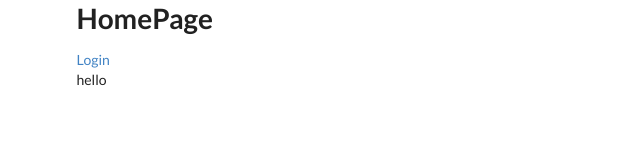
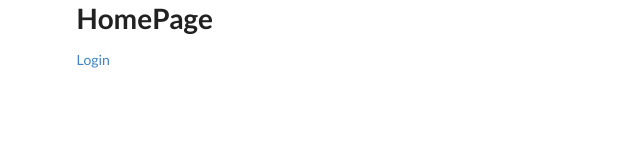
Before and after one commit to lowfi01/bookshop-react-redux-authetication-demo, a React (Create React App) app: page / in a window 1280 px wide. Shown: the top 160 px of the page, without its empty margins (0-640 px from the left). Built offline with nearby package versions, Linux system fonts and the light colour scheme.

Commit message:
Add Semantic ui

```diff
--- a/src/App.js
+++ b/src/App.js
@@ -1,13 +1,12 @@
 import React from "react";
 import { Route } from "react-router-dom";
-import Homepage from "./components/HomePage";
-import LoginPage from "./components/LoginPage";
+import Homepage from "./components/pages/HomePage";
+import LoginPage from "./components/pages/LoginPage";
 
 const App = props => (
   <div className="ui container">
     <Route exact path="/" component={Homepage} />
     <Route exact path="/login" component={LoginPage} />
-    <div>hello</div>
   </div>
 );
 
```
Also changed, not shown: src/components/pages/HomePage.js (renamed from src/components/HomePage.js), src/components/pages/LoginPage.js (renamed from src/components/LoginPage.js).
